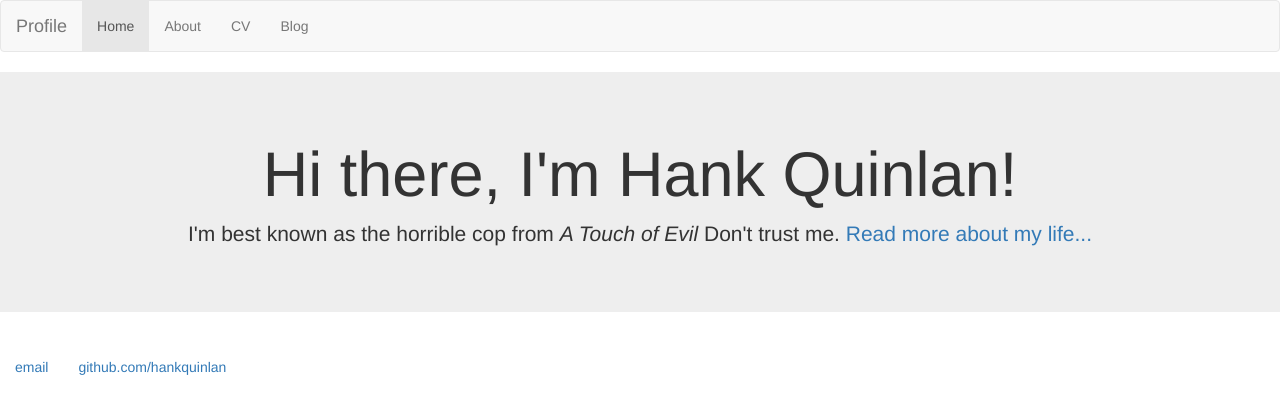
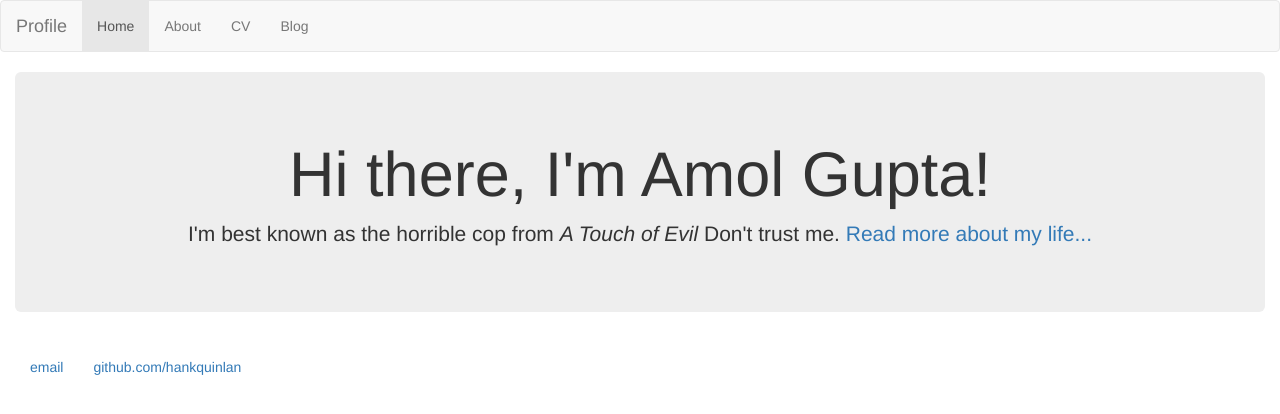
Before and after one commit to KBhanup/amolg98.github.io, a plain HTML site: page index.html in a window 1280 px wide. Drawn offline with nearby package versions, Linux system fonts and the light colour scheme.

Commit message:
added www

```diff
--- a/index.html
+++ b/index.html
@@ -21,16 +21,18 @@
         </ul>
     </div>
 </nav>
-<div class="jumbotron text-center">
-        <h1>Hi there, I'm Hank Quinlan!</h1>
+<div class = "container-fluid">
+    <div class="jumbotron text-center">
+        <h1>Hi there, I'm Amol Gupta!</h1>
         <p>I'm best known as the horrible cop from <em>A Touch of Evil</em> Don't trust me. <a href="/about">Read more about my life...</a></p>
-</div>
-
-<footer>
+    </div>
     <ul class="nav navbar-nav">
         <li><a href="mailto:hankquinlanhub@gmail.com">email</a></li>
         <li><a href="https://github.com/hankquinlan">github.com/hankquinlan</a></li>
     </ul>
+</div>
+<footer>
+
 </footer>
 <script src="https://maxcdn.bootstrapcdn.com/bootstrap/3.3.7/js/bootstrap.min.js"></script>
 </body>
```
